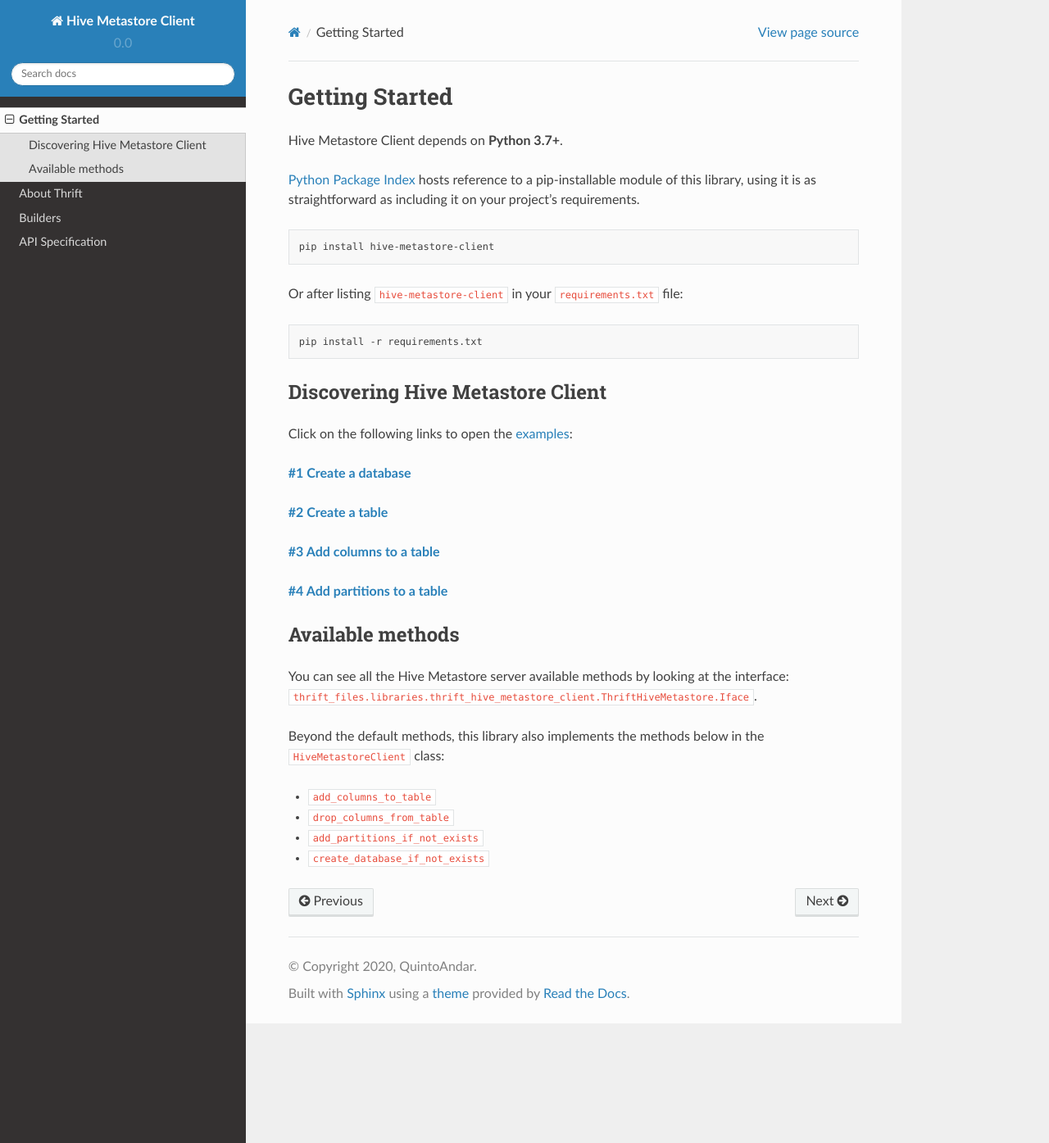
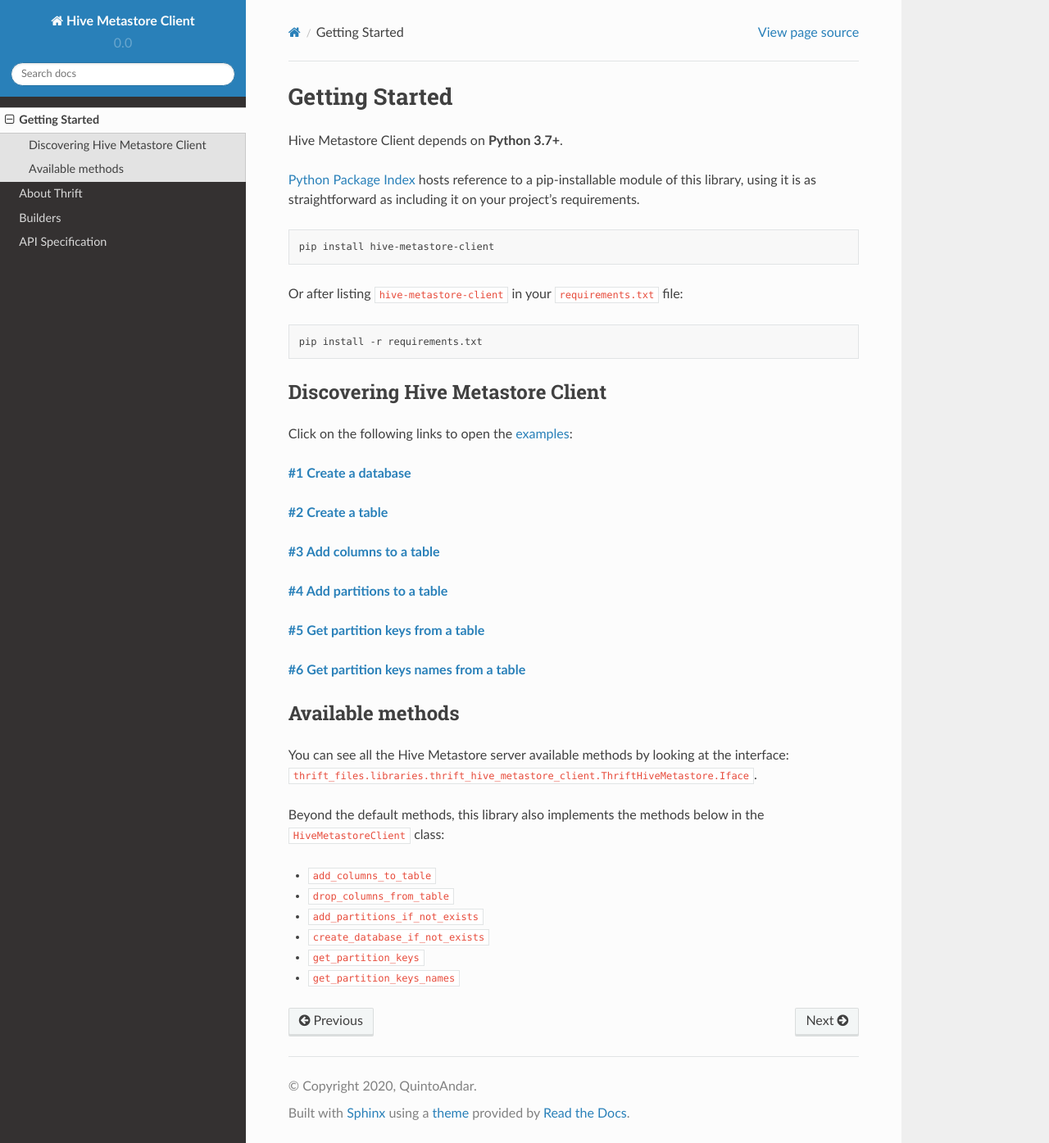
Before and after one commit to quintoandar/hive-metastore-client, a Sphinx documentation site: the page built from docs/source/getstarted.md, in a window 1280 px wide and 1395 px high. Shown: the whole window at 82% size. Built offline with Sphinx 7.4.7 and the Read the Docs theme 2.0.0, drawn with Linux system fonts in a browser that asks for light colours.

Commit message:
Updating getStarted

```diff
--- a/docs/source/getstarted.md
+++ b/docs/source/getstarted.md
@@ -26,6 +26,10 @@
 
 **[#4 Add partitions to a table](https://github.com/quintoandar/hive-metastore-client/blob/main/examples/add_partitions.py)**
 
+**[#5 Get partition keys from a table](https://github.com/quintoandar/hive-metastore-client/blob/main/examples/get_partition_keys.py)**
+
+**[#6 Get partition keys names from a table](https://github.com/quintoandar/hive-metastore-client/blob/main/examples/get_partition_keys_names.py)**
+
 ## Available methods
 
 You can see all the Hive Metastore server available methods by looking at the
@@ -39,3 +43,5 @@
 - [`drop_columns_from_table`](https://hive-metastore-client.readthedocs.io/en/latest/hive_metastore_client.html#hive_metastore_client.hive_metastore_client.HiveMetastoreClient.drop_columns_from_table)
 - [`add_partitions_if_not_exists`](https://hive-metastore-client.readthedocs.io/en/latest/hive_metastore_client.html#hive_metastore_client.hive_metastore_client.HiveMetastoreClient.add_partitions_if_not_exists)
 - [`create_database_if_not_exists`](https://hive-metastore-client.readthedocs.io/en/latest/hive_metastore_client.html#hive_metastore_client.hive_metastore_client.HiveMetastoreClient.create_database_if_not_exists)
+- [`get_partition_keys`](https://hive-metastore-client.readthedocs.io/en/latest/hive_metastore_client.html#hive_metastore_client.hive_metastore_client.HiveMetastoreClient.get_partition_keys)
+- [`get_partition_keys_names`](https://hive-metastore-client.readthedocs.io/en/latest/hive_metastore_client.html#hive_metastore_client.hive_metastore_client.HiveMetastoreClient.get_partition_keys_names)
```
